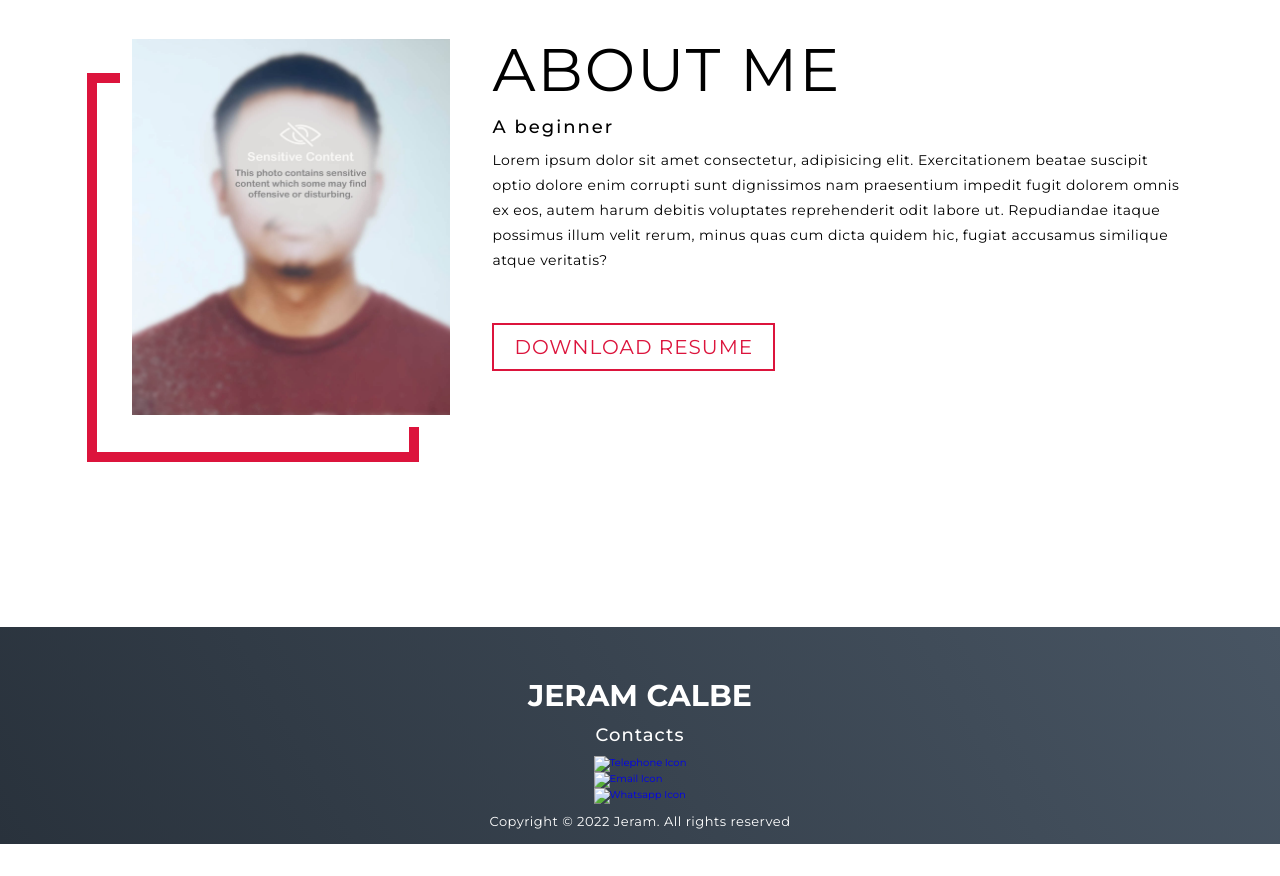
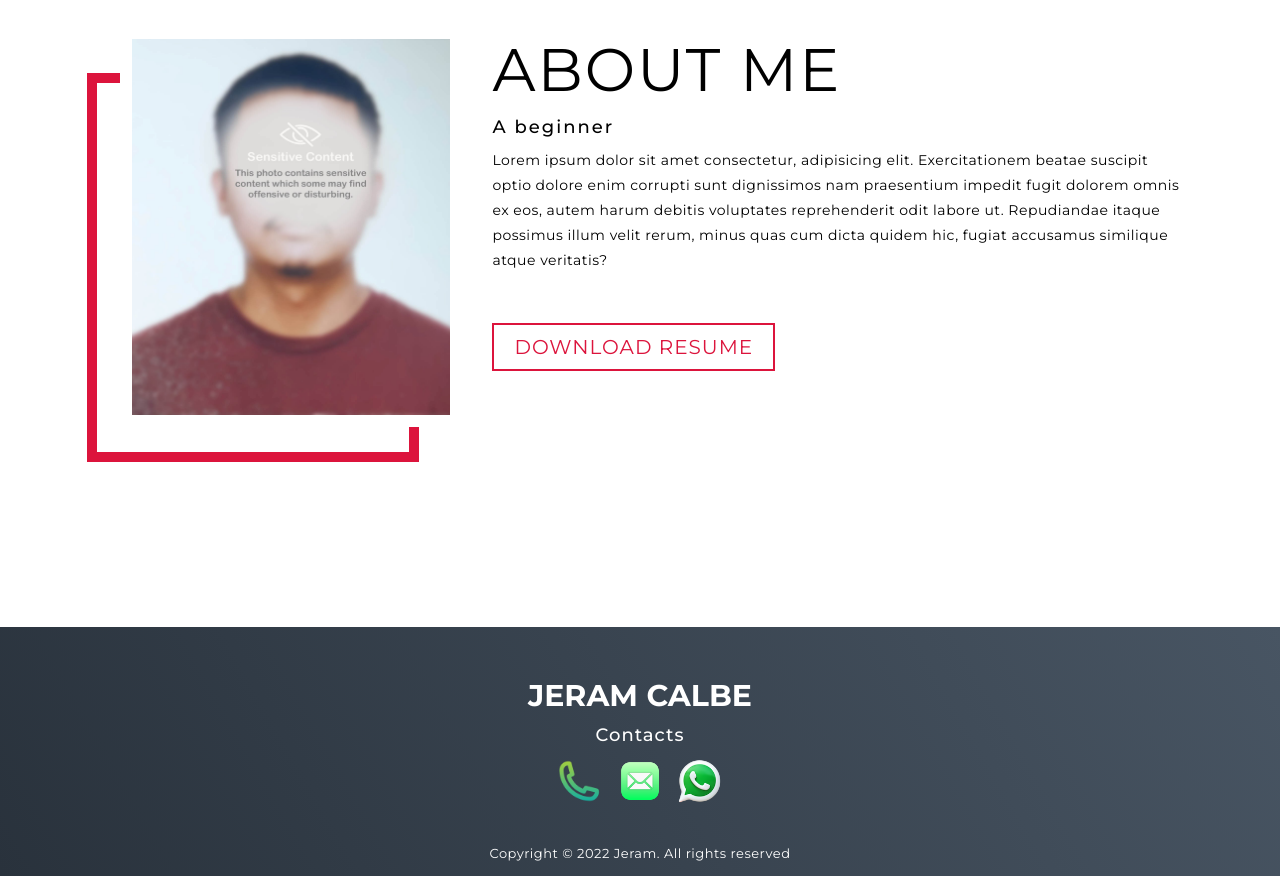
Before and after one commit to jeramcalbe/jeramcalbe.github.io, a plain HTML site: page index.html in a window 1280 px wide. Shown: the part 3316-4192 px from the top of the page. Before the commit the page ends 4160 px from the top, so only its background shows below. Drawn offline with nearby package versions, Linux system fonts and the light colour scheme.

Commit message:
Change Icons

```diff
--- a/index.html
+++ b/index.html
@@ -5,7 +5,7 @@
     <meta http-equiv="X-UA-Compatible" content="IE=edge">
     <meta name="viewport" content="width=device-width, initial-scale=1.0">
     <link rel="stylesheet" href="style.css">
-    <link rel="icon" href="/Images/icon-logo.jpg" type="icon/x-icon">
+    <link rel="icon" href="/Images/Icons/page-icon.png" type="icon/x-icon">
     <title>Portfolio Website - Jeram</title>
     <link rel="stylesheet" href="https://unpkg.com/aos@next/dist/aos.css" />
 </head>
@@ -155,13 +155,13 @@
                 <h2>Contacts</h2>
                 <div class="contact-icons">
                     <div class="contact-item">
-                        <a href="tel:09295205105" target="_blank"><img src="/Images/Icons/.png" alt="Telephone Icon"></a>
+                        <a href="tel:09295205105" target="_blank"><img src="/Images/Icons/telephone-icon.png" alt="Telephone Icon"></a>
                     </div>
-                    <div class="social-item">
-                        <a href="email:calbejeram@gmail.com" target="_blank"><img src="/.png" alt="Email Icon"></a>
+                    <div class="contact-item">
+                        <a href="email:calbejeram@gmail.com" target="_blank"><img src="/Images/Icons/mail-icon.png" alt="Email Icon"></a>
                     </div>
-                    <div class="social-item">
-                        <a href="https://whatsapp.com" target="_blank"><img src="/Images/Icons/.png" alt="Whatsapp Icon"></a>
+                    <div class="contact-item">
+                        <a href="https://whatsapp.com" target="_blank"><img src="/Images/Icons/whatsapp-icon.png" alt="Whatsapp Icon"></a>
                     </div>
                 </div>
                 <p>Copyright &#169; 2022 Jeram. All rights reserved</p>
--- a/style.css
+++ b/style.css
@@ -533,6 +533,17 @@ p {
     background-image: linear-gradient(60deg, #29323c 0%, #485563 100%);
 }
 
+#contact .contact-icons {
+    display: flex;
+    margin-bottom: 30px;
+}
+
+#contact .contact-item {
+    width: 50px;
+    height: 50px;
+    margin:  0 5px;
+}
+
 #contact .contact {
     min-height: 200px;
     flex-direction: column;
```
